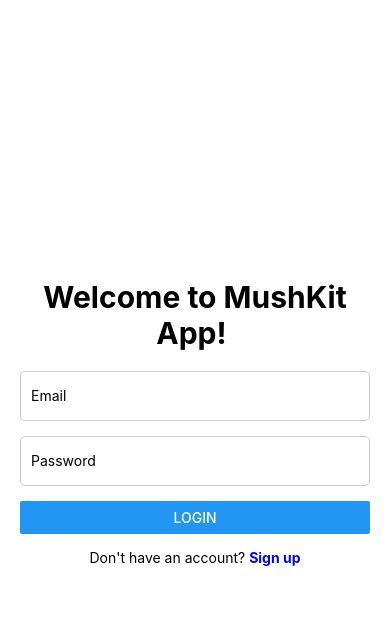
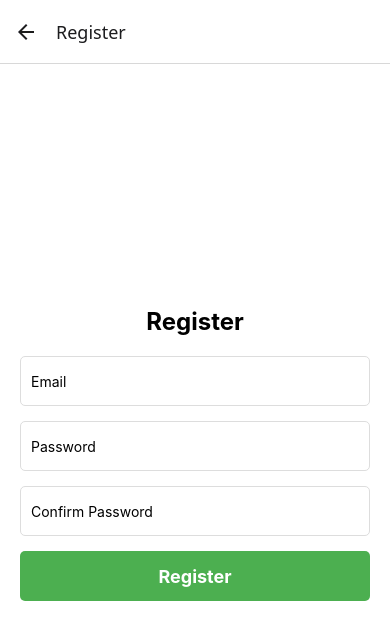
Before and after one commit to HelaenaCambel/MushKitApp, a React Native app: screen /Register in a window 390 px wide. Shown: the top 640 px of the page. Built offline with nearby package versions, Linux system fonts and the light colour scheme.

Commit message:
Sign Up Navigation

```diff
--- a/App.js
+++ b/App.js
@@ -1,13 +1,20 @@
 import React from 'react';
 import { StatusBar } from 'expo-status-bar';
-import { View } from 'react-native';
+import { NavigationContainer } from '@react-navigation/native';
+import { createStackNavigator } from '@react-navigation/stack';
 import LoginScreen from './src/screens/LoginScreen';
+import RegisterScreen from './src/screens/RegisterScreen';
+
+const Stack = createStackNavigator();
 
 export default function App() {
   return (
-    <View style={{ flex: 1 }}>
-      <LoginScreen />
+    <NavigationContainer>
+      <Stack.Navigator initialRouteName="Login">
+        <Stack.Screen name="Login" component={LoginScreen} />
+        <Stack.Screen name="Register" component={RegisterScreen} />
+      </Stack.Navigator>
       <StatusBar style="auto" />
-    </View>
+    </NavigationContainer>
   );
 }
--- a/src/screens/LoginScreen.js
+++ b/src/screens/LoginScreen.js
@@ -1,11 +1,12 @@
-// LoginScreen.js
 import React, { useState } from 'react';
-import { View, Text, TextInput, Button, Alert } from 'react-native';
+import { View, Text, TextInput, Button, Alert, TouchableOpacity } from 'react-native';
+import { useNavigation } from '@react-navigation/native';
 import LoginStyle from '../styles/LoginStyles';
 
 const LoginScreen = () => {
     const [email, setEmail] = useState('');
     const [password, setPassword] = useState('');
+    const navigation = useNavigation();
 
     const handleLogin = () => {
         if (!email || !password) {
@@ -17,7 +18,7 @@ const LoginScreen = () => {
 
     return (
         <View style={LoginStyle.container}>
-            <Text style={LoginStyle.header}>Welcome to MushKit App! </Text>
+            <Text style={LoginStyle.header}>Welcome to MushKit App!</Text>
 
             <TextInput
                 style={LoginStyle.input}
@@ -37,7 +38,12 @@ const LoginScreen = () => {
 
             <Button title="Login" onPress={handleLogin} />
 
-            <Text style={LoginStyle.registerText}>Don't have an account? <Text style={LoginStyle.link}>Sign up</Text></Text>
+            <View style={LoginStyle.registerContainer}>
+                <Text style={LoginStyle.registerText}>Don't have an account? </Text>
+                <TouchableOpacity onPress={() => navigation.navigate('Register')}>
+                    <Text style={LoginStyle.link}>Sign up</Text>
+                </TouchableOpacity>
+            </View>
         </View>
     );
 };
--- /dev/null
+++ b/src/screens/RegisterScreen.js
@@ -0,0 +1,51 @@
+import React, { useState } from 'react';
+import { View, Text, TextInput, TouchableOpacity, Alert } from 'react-native';
+import RegisterStyle from '../styles/RegisterStyles';
+
+const RegisterScreen = () => {
+    const [email, setEmail] = useState('');
+    const [password, setPassword] = useState('');
+    const [confirmPassword, setConfirmPassword] = useState('');
+
+    const handleRegister = () => {
+        if (password !== confirmPassword) {
+            Alert.alert('Passwords do not match!');
+            return;
+        }
+        // Add Firebase registration logic here
+        Alert.alert('User registered successfully!');
+    };
+
+    return (
+        <View style={RegisterStyle.container}>
+            <Text style={RegisterStyle.header}>Register</Text>
+
+            <TextInput
+                style={RegisterStyle.input}
+                placeholder="Email"
+                value={email}
+                onChangeText={setEmail}
+            />
+            <TextInput
+                style={RegisterStyle.input}
+                placeholder="Password"
+                secureTextEntry
+                value={password}
+                onChangeText={setPassword}
+            />
+            <TextInput
+                style={RegisterStyle.input}
+                placeholder="Confirm Password"
+                secureTextEntry
+                value={confirmPassword}
+                onChangeText={setConfirmPassword}
+            />
+
+            <TouchableOpacity style={RegisterStyle.button} onPress={handleRegister}>
+                <Text style={RegisterStyle.buttonText}>Register</Text>
+            </TouchableOpacity>
+        </View>
+    );
+};
+
+export default RegisterScreen;
--- a/src/styles/LoginStyles.js
+++ b/src/styles/LoginStyles.js
@@ -21,9 +21,13 @@ const LoginStyles = StyleSheet.create({
         marginBottom: 15,
         paddingLeft: 10,
     },
+    registerContainer: {
+        flexDirection: 'row',
+        justifyContent: 'center',
+        marginTop: 20,
+    },
     registerText: {
         textAlign: 'center',
-        marginTop: 15,
     },
     link: {
         color: 'blue',
--- /dev/null
+++ b/src/styles/RegisterStyles.js
@@ -0,0 +1,40 @@
+import { StyleSheet } from 'react-native';
+
+const RegisterStyle = StyleSheet.create({
+    container: {
+        flex: 1,
+        justifyContent: 'center',
+        alignItems: 'center',
+        padding: 20,
+        backgroundColor: '#fff',
+    },
+    header: {
+        fontSize: 24,
+        fontWeight: 'bold',
+        marginBottom: 20,
+    },
+    input: {
+        width: '100%',
+        height: 50,
+        borderColor: '#ddd',
+        borderWidth: 1,
+        borderRadius: 5,
+        marginBottom: 15,
+        paddingLeft: 10,
+    },
+    button: {
+        backgroundColor: '#4CAF50',
+        width: '100%',
+        height: 50,
+        justifyContent: 'center',
+        alignItems: 'center',
+        borderRadius: 5,
+    },
+    buttonText: {
+        color: '#fff',
+        fontSize: 18,
+        fontWeight: 'bold',
+    },
+});
+
+export default RegisterStyle;
```
